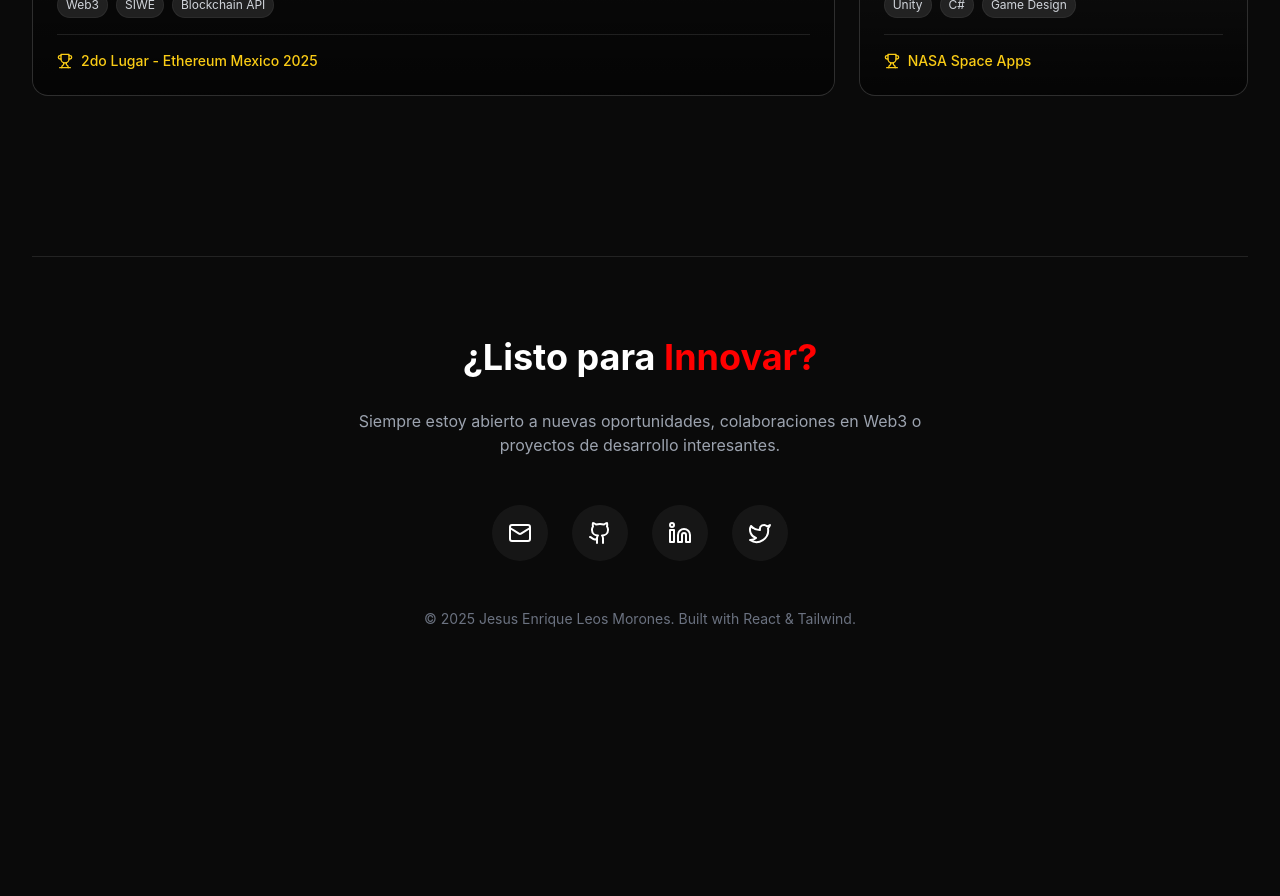
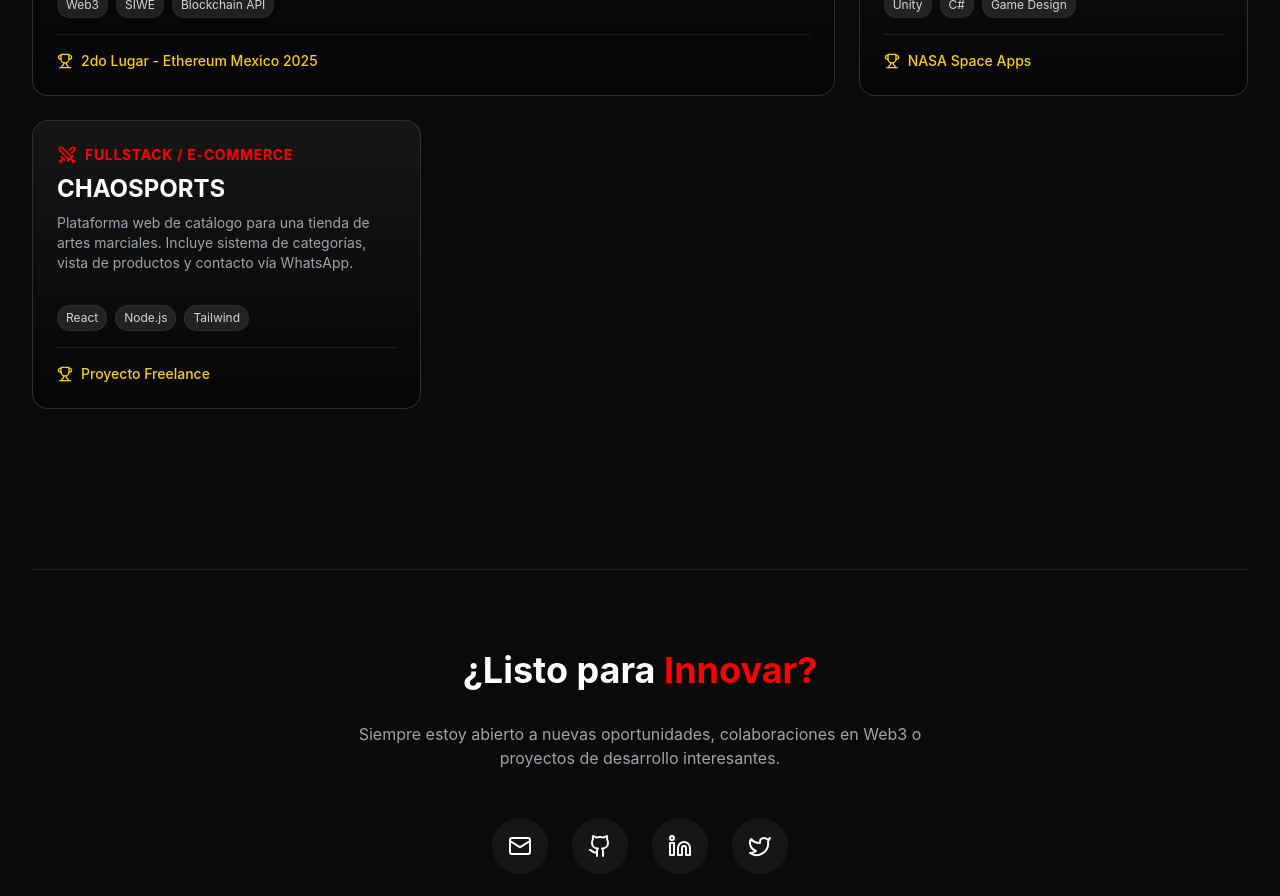
Before and after one commit to JesusLeos16/portafolio, a React (Vite) app: page / in a window 1280 px wide. Shown: the part 2520-3416 px from the top of the page. Before the commit the page ends 3261 px from the top, so only its background shows below. Built offline with nearby package versions, Linux system fonts and the light colour scheme.

Commit message:
Proyecto chaoshop

```diff
--- a/src/components/Projects.jsx
+++ b/src/components/Projects.jsx
@@ -1,6 +1,6 @@
 import React from 'react';
 import { motion } from 'framer-motion';
-import { ExternalLink, Github, Trophy, Rocket, Brain } from 'lucide-react';
+import { ExternalLink, Github, Trophy, Rocket, Brain, Swords, Gamepad2 } from 'lucide-react';
 
 const ProjectCard = ({ project, index }) => {
     return (
@@ -71,7 +71,16 @@ const Projects = () => {
             description: "Videojuego sobre un astronauta diseñado para combatir la falta de concentración mediante mecánicas de atención sostenida.",
             tech: ["Unity", "C#", "Game Design"],
             achievement: "NASA Space Apps",
-            icon: <Gamepad2 className="w-5 h-5 text-accent" />, // Need to import Gamepad2
+            icon: <Gamepad2 className="w-5 h-5 text-accent" />,
+            className: "md:col-span-1 md:row-span-1 min-h-[200px]"
+        },
+        {
+            title: "CHAOSPORTS",
+            category: "Fullstack / E-commerce",
+            description: "Plataforma web de catálogo para una tienda de artes marciales. Incluye sistema de categorías, vista de productos y contacto vía WhatsApp.",
+            tech: ["React", "Node.js", "Tailwind"],
+            achievement: "Proyecto Freelance",
+            icon: <Swords className="w-5 h-5 text-accent" />,
             className: "md:col-span-1 md:row-span-1 min-h-[200px]"
         }
     ];
@@ -99,7 +108,4 @@ const Projects = () => {
     );
 };
 
-// Need to import Gamepad2 again since it's used in the array but not imported
-import { Gamepad2 } from 'lucide-react';
-
 export default Projects;
```
